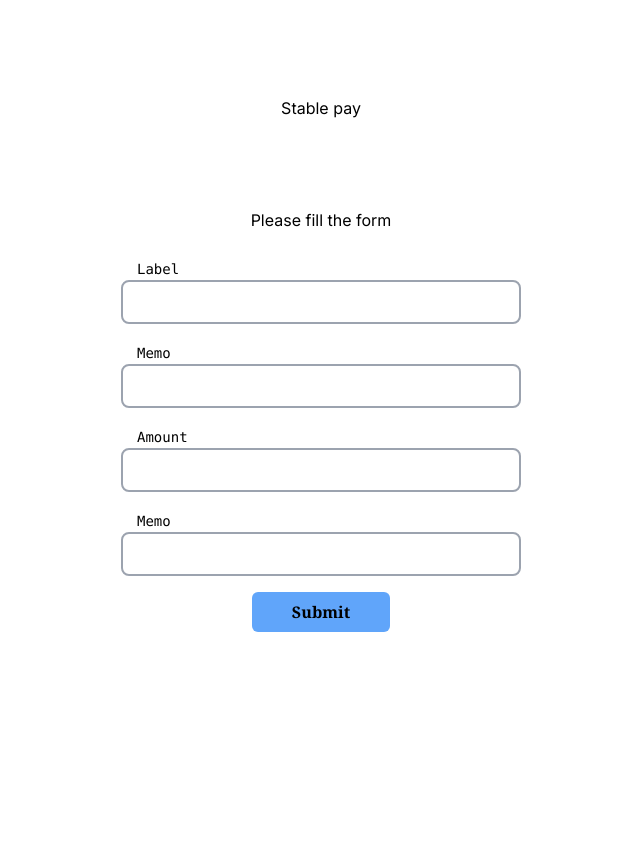
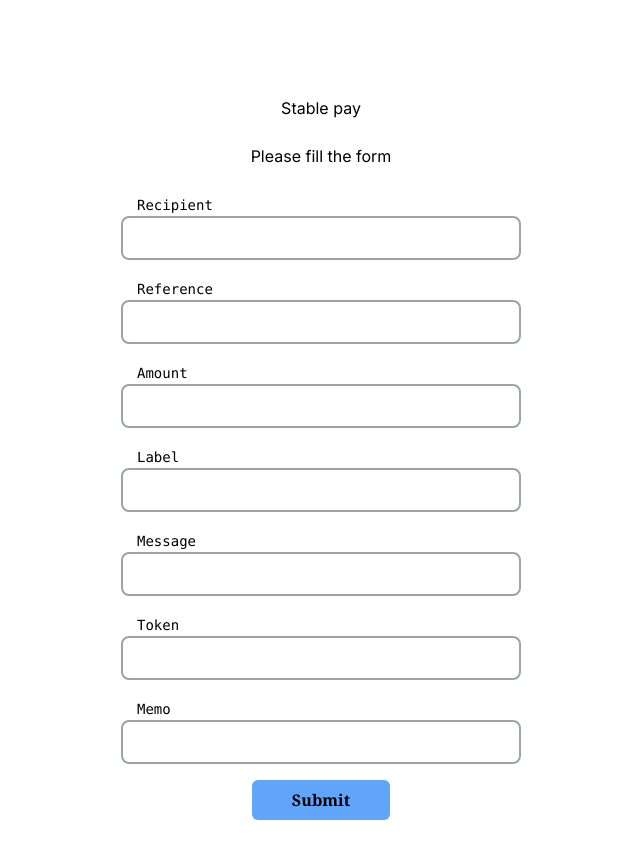
Before and after one commit to Emmanueluzoezie/stable_pay_frontend, a Next.js app: page /qr_code in a window 1280 px wide. Shown: the top 858 px of the page, without its empty margins (319-959 px from the left). Before the commit the page ends 800 px from the top, so only its background shows below. Built offline with nearby package versions, Linux system fonts and the light colour scheme.

Commit message:
added the api calls

```diff
--- a/app/components/MerchantForm.tsx
+++ b/app/components/MerchantForm.tsx
@@ -1,9 +1,11 @@
 "use client"
+import axios from 'axios'
 import React from 'react'
 import { SubmitHandler, useForm } from 'react-hook-form'
 import { toast } from "react-hot-toast"
 
 const MerchantForm = () => {
+
     const {
         register,
         handleSubmit,
@@ -11,16 +13,23 @@ const MerchantForm = () => {
         formState: { errors },
     } = useForm<Merchant>()
 
-    const onSubmit: SubmitHandler<Merchant> = (data) => {
-        const notification = toast.loading("staring")
-        try{
+    const onSubmit = async (data: Merchant) => {
+        const notification = toast.loading('Starting');
+        try {
+            const requestBody = {
+                recipient: { publicKey: data.merchantPublicKey },
+                devnet: true
+            };
 
-            toast.success("success", { id: notification })
+            const response = await axios.post("https://stable-pay-production.up.railway.app/tx/createSplit", requestBody);
+            console.log(response.data);
 
-        } catch(error){
-            toast.error("error", { id: notification })
+            toast.success('Success', { id: notification });
+        } catch (error) {
+            console.error('Error:', error);
+            toast.error('Error', { id: notification });
         }
-    }
+    };
 
 
   return (
--- a/app/components/QrCodeForm.tsx
+++ b/app/components/QrCodeForm.tsx
@@ -1,4 +1,5 @@
 "use client"
+import axios from 'axios'
 import React from 'react'
 import { SubmitHandler, useForm } from 'react-hook-form'
 import { toast } from "react-hot-toast"
@@ -11,14 +12,26 @@ const QrCodeForm = () => {
         formState: { errors },
     } = useForm<QrCode>()
 
-    const onSubmit: SubmitHandler<QrCode> = (data) => {
-        const notification = toast.loading("staring")
+    const onSubmit = async (data: QrCode) => {
+        const notification = toast.loading('Starting');
         try {
+            const requestBody = {
+                recipient: data.recipient,
+                reference: data.reference,
+                amount: data.amount,
+                label: data.label,
+                splToken: data.splToken,
+                message: data.message,
+                memo: data.memo,
+            }
 
-            toast.success("success", { id: notification })
+            const response = await axios.post("https://stable-pay-production.up.railway.app/tx/createSplit", requestBody);
+            console.log(response.data);
 
+            toast.success('Success', { id: notification });
         } catch (error) {
-            toast.error("error", { id: notification })
+            console.error('Error:', error);
+            toast.error('Error', { id: notification });
         }
     }
 
@@ -29,19 +42,35 @@ const QrCodeForm = () => {
                 <h2 className='text-center py-4'>Please fill the form</h2>
                 <form onSubmit={handleSubmit(onSubmit)} className="min-w-[400px]">
                     <div className='py-2'>
-                        <label className='font-mono pl-4 text-sm'>Label</label>
-                        <input {...register("memo", { required: true })} type="text" className='border-2 w-full rounded-lg p-2 outline-none border-gray-400' />
-                        {errors.memo && <span>This field is required</span>}
+                        <label className='font-mono pl-4 text-sm'>Recipient</label>
+                        <input {...register("recipient", { required: true })} type="text" className='border-2 w-full rounded-lg p-2 outline-none border-gray-400' />
+                        {errors.recipient && <span>Recipient field is required</span>}
                     </div>
                     <div className='py-2'>
-                        <label className='font-mono pl-4 text-sm'>Memo</label>
-                        <input {...register("memo", { required: true })} type="text" className='border-2 w-full rounded-lg p-2 outline-none border-gray-400' />
-                        {errors.memo && <span>This field is required</span>}
+                        <label className='font-mono pl-4 text-sm'>Reference</label>
+                        <input {...register("reference", { required: true })} type="text" className='border-2 w-full rounded-lg p-2 outline-none border-gray-400' />
+                        {errors.reference && <span> Reference field is required</span>}
                     </div>
                     <div className='py-2'>
                         <label className='font-mono pl-4 text-sm'>Amount</label>
-                        <input {...register("memo", { required: true })} type="text" className='border-2 w-full rounded-lg p-2 outline-none border-gray-400' />
-                        {errors.memo && <span>This field is required</span>}
+                        <input {...register("amount", { required: true })} type="text" className='border-2 w-full rounded-lg p-2 outline-none border-gray-400' />
+                        {errors.amount && <span>Amount field is required</span>}
+                    </div>
+                    <div className='py-2'>
+                        <label className='font-mono pl-4 text-sm'>Label</label>
+                        <input {...register("label", { required: true })} type="text" className='border-2 w-full rounded-lg p-2 outline-none border-gray-400' />
+                        {errors.label && <span>Memo field is required</span>}
+                    </div>
+
+                    <div className='py-2'>
+                        <label className='font-mono pl-4 text-sm'>Message</label>
+                        <input {...register("message", { required: true })} type="text" className='border-2 w-full rounded-lg p-2 outline-none border-gray-400' />
+                        {errors.memo && <span>Message field is required</span>}
+                    </div>
+                    <div className='py-2'>
+                        <label className='font-mono pl-4 text-sm'>Token</label>
+                        <input {...register("splToken", { required: true })} type="text" className='border-2 w-full rounded-lg p-2 outline-none border-gray-400' />
+                        {errors.splToken && <span>This field is required</span>}
                     </div>
                     <div className='py-2'>
                         <label className='font-mono pl-4 text-sm'>Memo</label>
--- a/package.json
+++ b/package.json
@@ -9,6 +9,7 @@
     "lint": "next lint"
   },
   "dependencies": {
+    "axios": "^1.6.7",
     "next": "14.1.3",
     "react": "^18",
     "react-dom": "^18",
```
Also changed, not shown: types.d.ts (+6 -3 lines), 1 other file (tests, documents, lock files or other folders).
